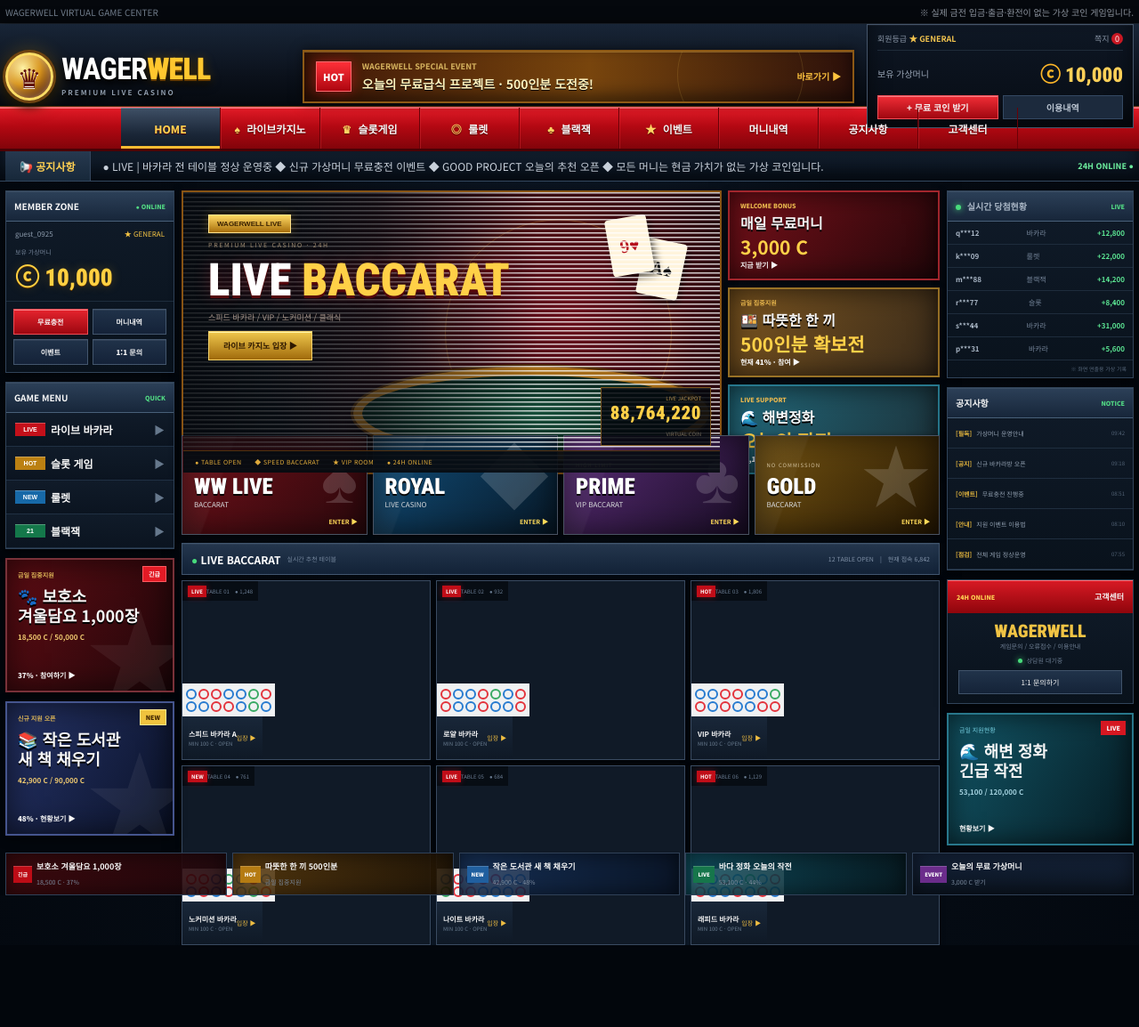
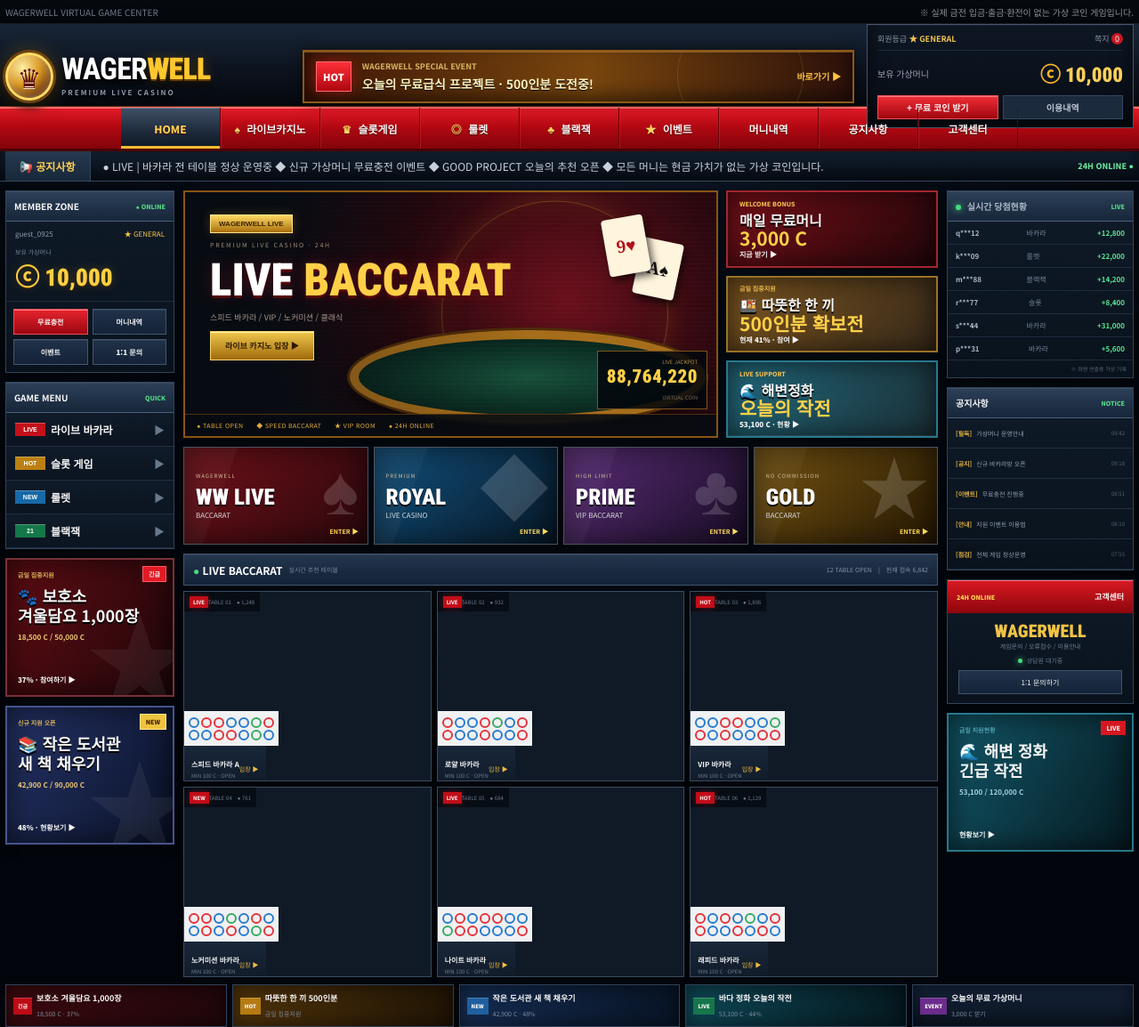
Before and after one commit to Queenrain9/wagerwell, a plain HTML site: page index.html in a window 1280 px wide. Shown: the whole page at 89% size. Before the commit the page ends 1062 px from the top, so only its background shows below. Drawn offline with Linux system fonts and the light colour scheme.

Commit message:
Fix first-screen overlap and spacing

```diff
--- a/styles.css
+++ b/styles.css
@@ -246,3 +246,162 @@ body{padding-bottom:0!important;background:#02060c;background-image:radial-gradi
   .casino-front-v2{grid-template-columns:190px minmax(0,1fr) 210px;gap:8px}
   .v2-promo-grid{grid-template-columns:minmax(0,1fr) 238px;gap:7px}
 }
+
+
+/* v0.6.2 — overlap/spacing fix */
+.v2-hero:before{
+  opacity:.34;
+  background:
+    linear-gradient(90deg,#06090dd8 0,#0a0d1298 34%,transparent 64%),
+    repeating-linear-gradient(0deg,transparent 0 4px,#ffffff12 4px 5px);
+  background-size:auto,100% 5px;
+}
+
+.casino-front-v2{
+  gap:10px;
+}
+
+.v2-left,
+.v2-right{
+  display:flex;
+  flex-direction:column;
+  gap:10px;
+}
+
+.v2-account,
+.v2-category,
+.v2-livewins,
+.v2-notices,
+.v2-support,
+.v2-side-ad{
+  margin-bottom:0;
+}
+
+.v2-promo-grid{
+  height:286px;
+  min-height:286px;
+  gap:9px;
+  margin-bottom:10px;
+  align-items:stretch;
+}
+
+.v2-promo-stack{
+  gap:9px;
+  min-height:0;
+}
+
+.v2-promo{
+  min-height:0;
+  padding:11px 13px;
+  overflow:hidden;
+}
+
+.v2-promo small{margin-bottom:2px}
+.v2-promo b{line-height:1.15}
+.v2-promo strong{line-height:1.05}
+.v2-promo span{margin-top:2px}
+
+.v2-provider-strip{
+  height:110px;
+  gap:6px;
+  margin-bottom:10px;
+}
+
+.provider-card{
+  padding:11px 13px;
+  overflow:hidden;
+}
+
+.v2-live-title{
+  margin-bottom:6px;
+}
+
+.v2-room-grid{
+  height:226px;
+  gap:6px;
+  margin-top:0;
+  align-items:stretch;
+}
+
+.v2-room{
+  min-height:0;
+}
+
+.v2-video{
+  height:112px;
+  flex:none;
+}
+
+.v2-road{
+  height:39px;
+  padding:4px 5px;
+}
+
+.v2-room-foot{
+  height:52px;
+  padding:7px 8px;
+}
+
+.v2-room-foot>span{
+  gap:2px;
+}
+
+.v2-side-ad{
+  height:156px;
+  padding:12px;
+}
+
+.v2-right-ad{
+  height:156px;
+  padding:12px;
+}
+
+.v2-livewins>div:not(.v2-panel-title){
+  padding:7px 9px;
+}
+
+.v2-notices p{
+  min-height:34px;
+  height:auto;
+  padding:7px 9px;
+}
+
+.v2-support{
+  padding-bottom:10px;
+}
+
+.v2-bottom-ads{
+  margin-top:8px;
+  gap:6px;
+}
+
+.v2-bottom-ads button{
+  padding:6px 8px;
+}
+
+.v2-hero,
+.v2-promo,
+.provider-card,
+.v2-room,
+.v2-side-ad,
+.v2-right-ad{
+  isolation:isolate;
+}
+
+.v2-side-ad:after,
+.provider-card:before{
+  z-index:-1;
+}
+
+@media(max-width:1500px){
+  .v2-promo-grid{
+    height:278px;
+    min-height:278px;
+  }
+  .v2-room-grid{
+    height:auto;
+  }
+  .v2-room{
+    height:214px;
+  }
+}
```
